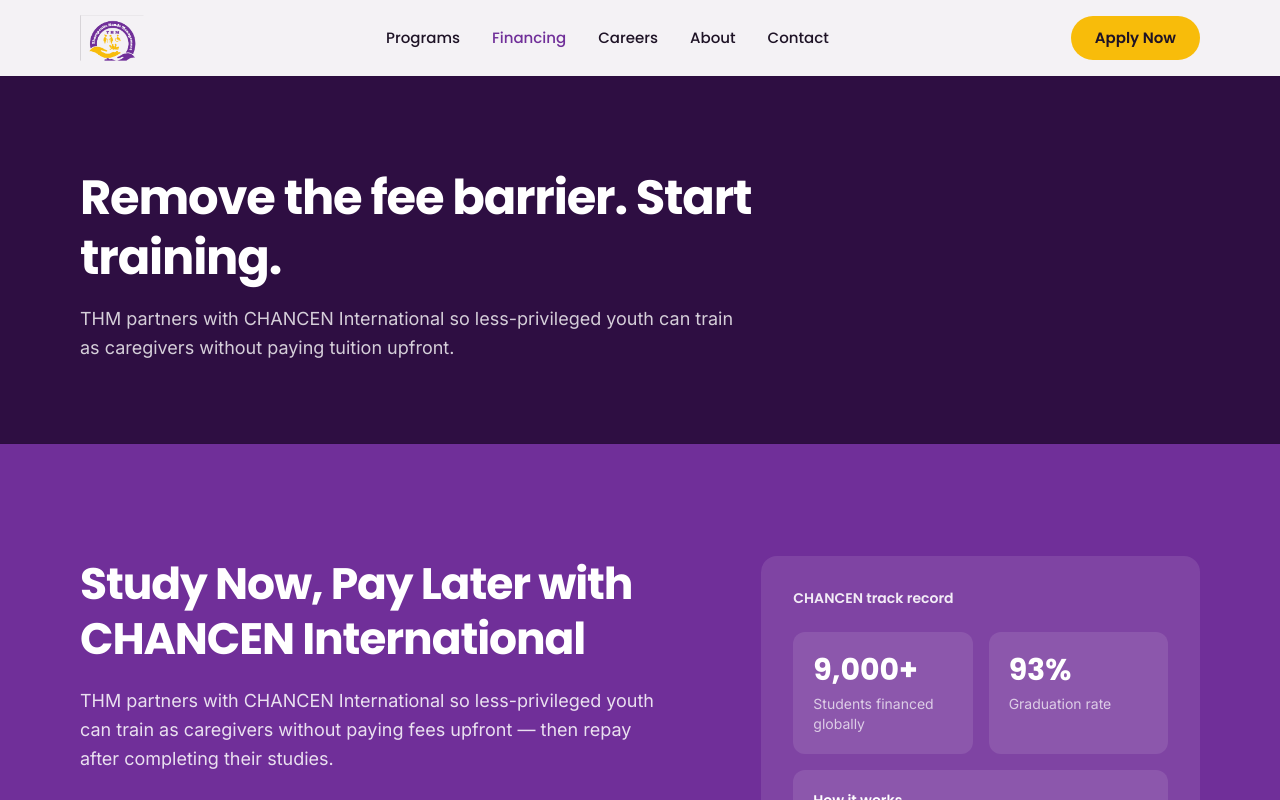
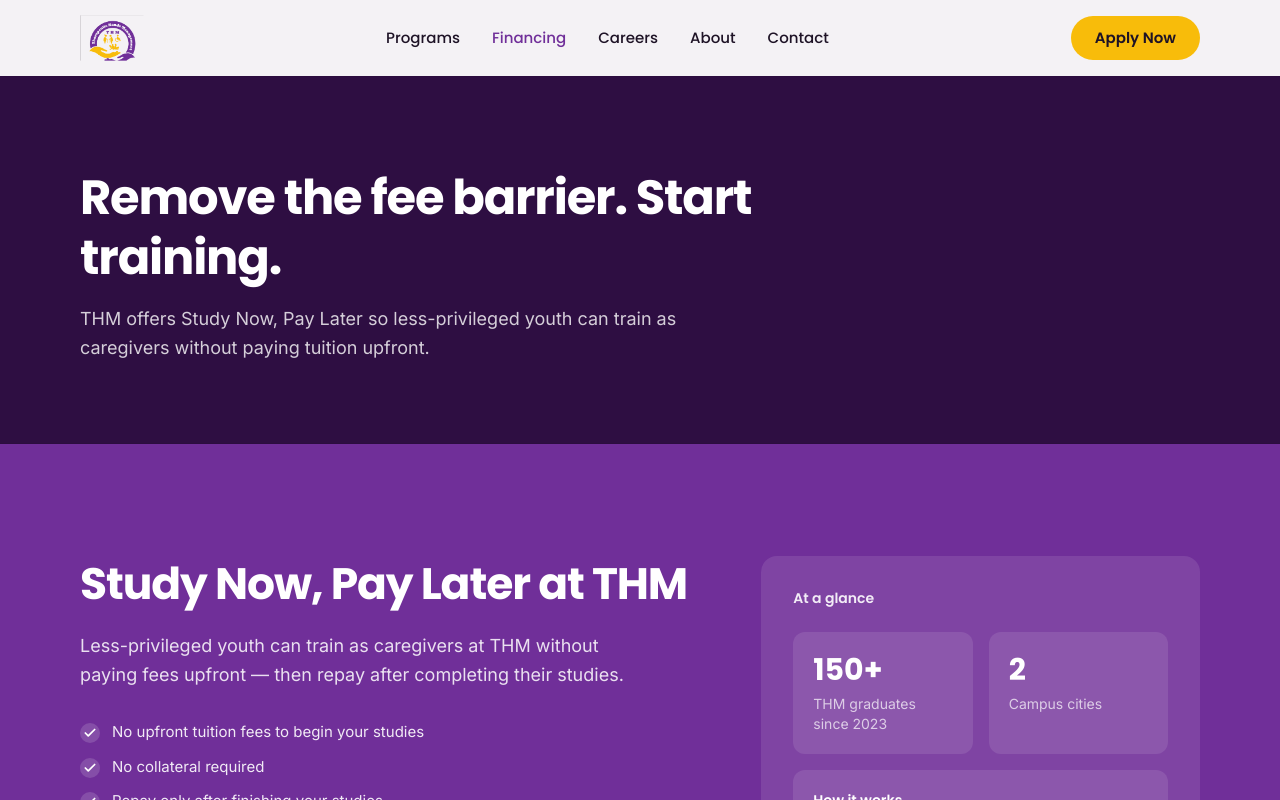
Before and after one commit to isaacdev-zack/THM--therapeutic-hand-management, a Next.js app: page /financing in a window 1280 px wide. Shown: the top 800 px of the page. Built offline with nearby package versions, Linux system fonts and the light colour scheme.

Commit message:
Reframe financing sections around THM with a single partner note.
Lead with THM Study Now, Pay Later messaging and keep CHANCEN credited only on the financing page.

Co-authored-by: Cursor <cursoragent@cursor.com>

```diff
--- a/src/app/financing/page.tsx
+++ b/src/app/financing/page.tsx
@@ -6,7 +6,7 @@ import { HomeCtaBand } from "@/components/PageChrome";
 export const metadata: Metadata = {
   title: "Financing",
   description:
-    "Study Now, Pay Later with CHANCEN International — no upfront fees for eligible Kenyan youth aged 19–35 at THM.",
+    "Study Now, Pay Later at THM — no upfront fees for eligible Kenyan youth aged 19–35.",
 };
 
 export default function FinancingPage() {
@@ -15,7 +15,7 @@ export default function FinancingPage() {
       <PageHero
         tone="deep"
         title="Remove the fee barrier. Start training."
-        description="THM partners with CHANCEN International so less-privileged youth can train as caregivers without paying tuition upfront."
+        description="THM offers Study Now, Pay Later so less-privileged youth can train as caregivers without paying tuition upfront."
       />
       <ChancenSection />
       <HomeCtaBand />
--- a/src/components/ChancenSection.tsx
+++ b/src/components/ChancenSection.tsx
@@ -15,15 +15,15 @@ const benefits = [
 
 const stats = [
   {
-    value: 9000,
+    value: 150,
     suffix: "+",
-    label: "Students financed globally",
+    label: "THM graduates since 2023",
     counter: true,
   },
   {
-    value: 93,
-    suffix: "%",
-    label: "Graduation rate",
+    value: 2,
+    suffix: "",
+    label: "Campus cities",
     counter: true,
   },
 ];
@@ -43,12 +43,11 @@ export function ChancenSection() {
             className="lg:col-span-7"
           >
             <h2 className="font-poppins text-3xl font-bold tracking-tight sm:text-4xl lg:text-[2.75rem] lg:leading-tight">
-              Study Now, Pay Later with CHANCEN International
+              Study Now, Pay Later at THM
             </h2>
             <p className="mt-5 max-w-xl text-lg leading-relaxed text-white/85">
-              THM partners with CHANCEN International so less-privileged youth
-              can train as caregivers without paying fees upfront — then repay
-              after completing their studies.
+              Less-privileged youth can train as caregivers at THM without
+              paying fees upfront — then repay after completing their studies.
             </p>
 
             <ul className="mt-8 space-y-3">
@@ -66,9 +65,14 @@ export function ChancenSection() {
               href="/contact"
               className="mt-9 inline-flex h-12 items-center gap-2 rounded-full bg-white px-7 font-poppins text-base font-semibold text-thm-purple transition-colors hover:bg-thm-cream"
             >
-              Apply for CHANCEN funding
+              Apply with financing
               <ArrowRight className="h-4 w-4" />
             </Link>
+
+            <p className="mt-8 max-w-xl text-sm leading-relaxed text-white/55">
+              THM financing is delivered in partnership with CHANCEN
+              International.
+            </p>
           </motion.div>
 
           <motion.div
@@ -80,21 +84,14 @@ export function ChancenSection() {
           >
             <div className="rounded-2xl bg-white/10 p-6 sm:p-8">
               <p className="font-poppins text-sm font-semibold text-white/90">
-                CHANCEN track record
+                At a glance
               </p>
 
               <div className="mt-6 grid grid-cols-2 gap-4">
                 {stats.map((stat) => (
                   <div key={stat.label} className="rounded-xl bg-white/10 p-5">
                     <p className="font-poppins text-3xl font-bold text-white">
-                      {stat.counter ? (
-                        <AnimatedCounter to={stat.value} suffix={stat.suffix} />
-                      ) : (
-                        <>
-                          {stat.value}
-                          {stat.suffix}
-                        </>
-                      )}
+                      <AnimatedCounter to={stat.value} suffix={stat.suffix} />
                     </p>
                     <p className="mt-1.5 text-sm text-white/70">{stat.label}</p>
                   </div>
--- a/src/components/landing/FinancingSection.tsx
+++ b/src/components/landing/FinancingSection.tsx
@@ -21,8 +21,7 @@ export function FinancingSection() {
           </h2>
           <p className="mt-3 max-w-xl text-[15px] leading-relaxed text-white/85 sm:text-base">
             Remove the fee barrier. Eligible youth can train at THM without
-            paying upfront — then repay after finishing studies. CHANCEN has
-            financed 9,000+ students globally with a 93% graduation rate.
+            paying upfront — then repay after finishing studies.
           </p>
           <Stagger className="mt-6 grid gap-2 sm:grid-cols-2" stagger={0.06}>
             {points.map((p) => (
@@ -43,13 +42,13 @@ export function FinancingSection() {
             <div className="grid grid-cols-2 gap-4">
               <div className="rounded-xl bg-white/10 p-5">
                 <p className="font-poppins text-3xl font-bold text-white">
-                  9,000+
+                  150+
                 </p>
-                <p className="mt-1.5 text-sm text-white/70">Students financed</p>
+                <p className="mt-1.5 text-sm text-white/70">THM graduates</p>
               </div>
               <div className="rounded-xl bg-white/10 p-5">
-                <p className="font-poppins text-3xl font-bold text-white">93%</p>
-                <p className="mt-1.5 text-sm text-white/70">Graduation rate</p>
+                <p className="font-poppins text-3xl font-bold text-white">2</p>
+                <p className="mt-1.5 text-sm text-white/70">Campus cities</p>
               </div>
             </div>
             <Link
```
